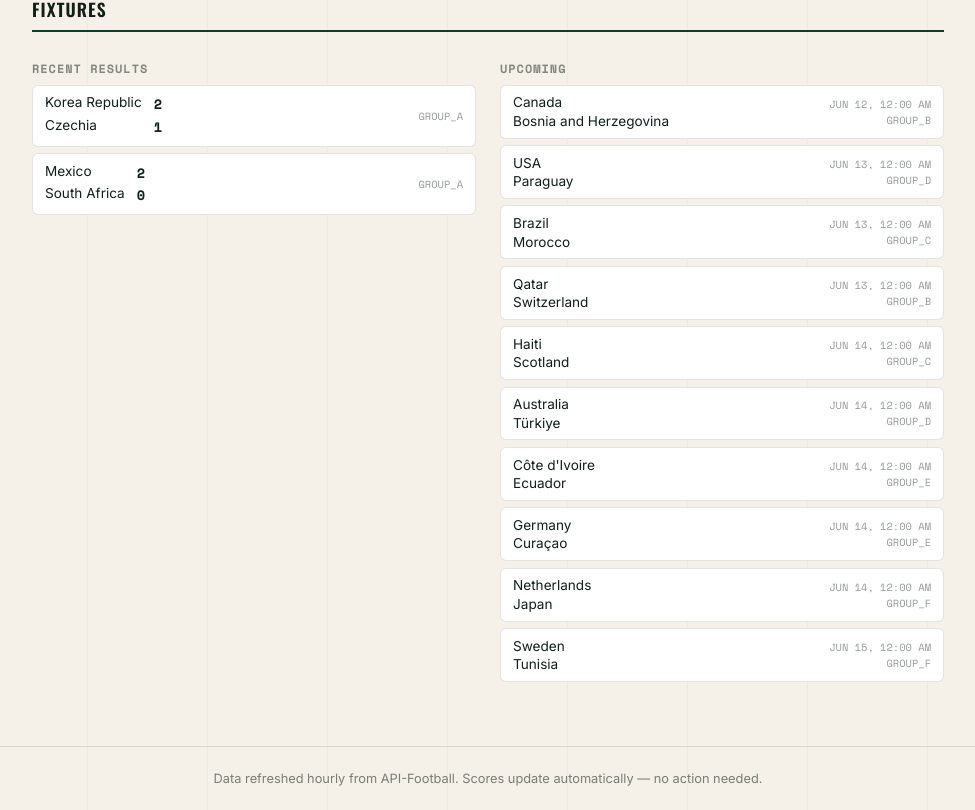
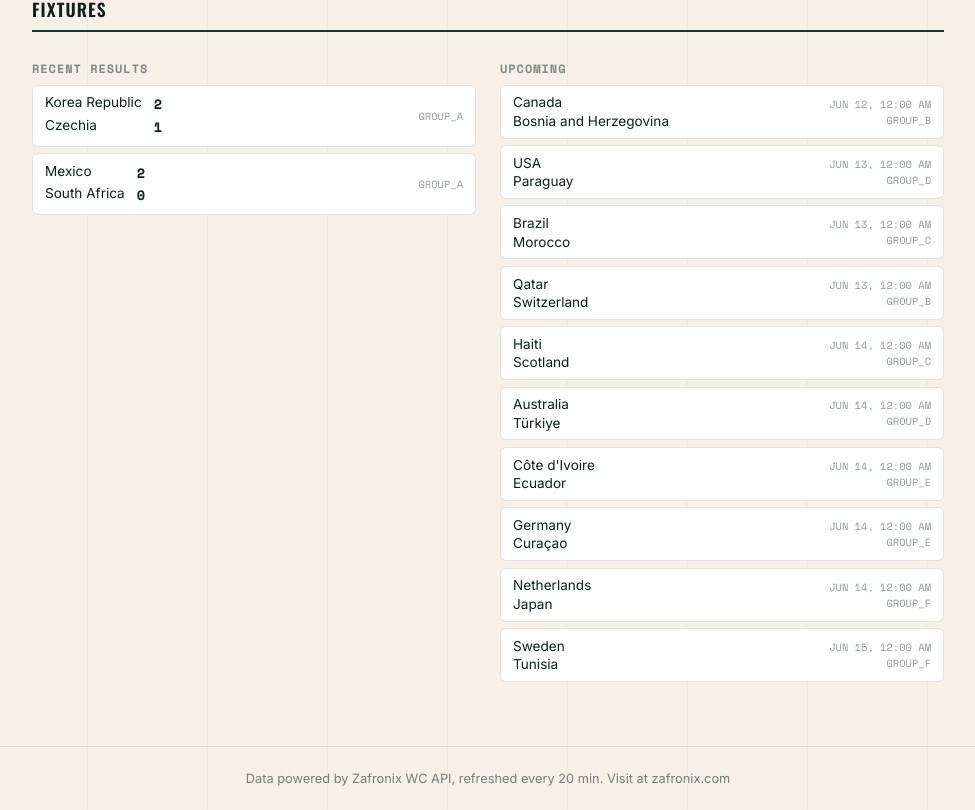
Before and after one commit to jacoombes22/world-cup-gtj, a React (Vite) app: page / in a window 1280 px wide. Shown: the part 3547-4357 px from the top of the page, without its empty margins (152-1127 px from the left). Built offline with nearby package versions, Linux system fonts and the light colour scheme.

Commit message:
zafronix api update

```diff
--- a/src/App.tsx
+++ b/src/App.tsx
@@ -30,7 +30,7 @@ export default function App() {
       </main>
 
       <footer className="footer">
-        <p>Data refreshed hourly from API-Football. Scores update automatically &mdash; no action needed.</p>
+        <p>Data powered by Zafronix WC API, refreshed every 20 min. Visit at zafronix.com</p>
       </footer>
     </div>
   );
```
